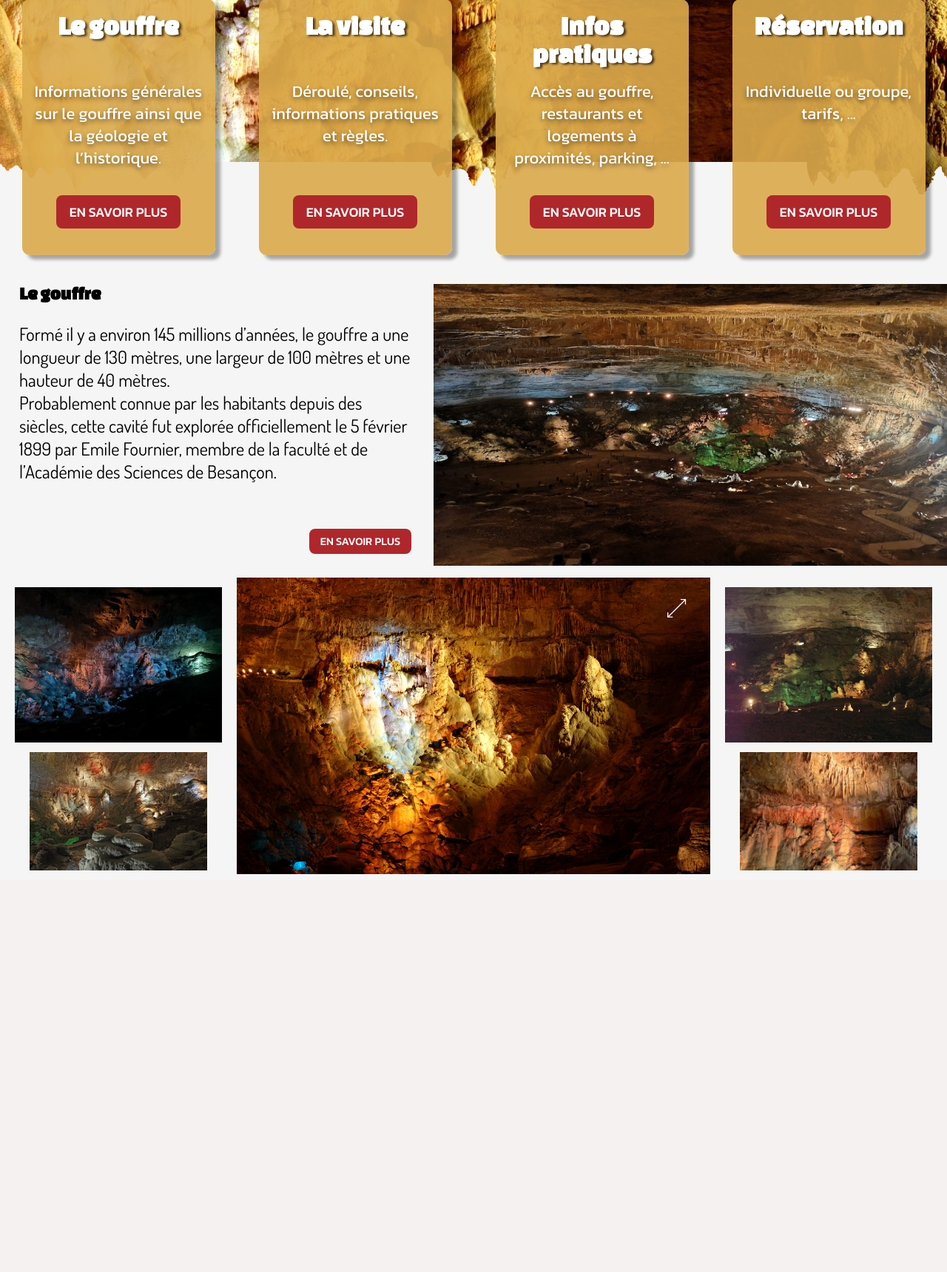
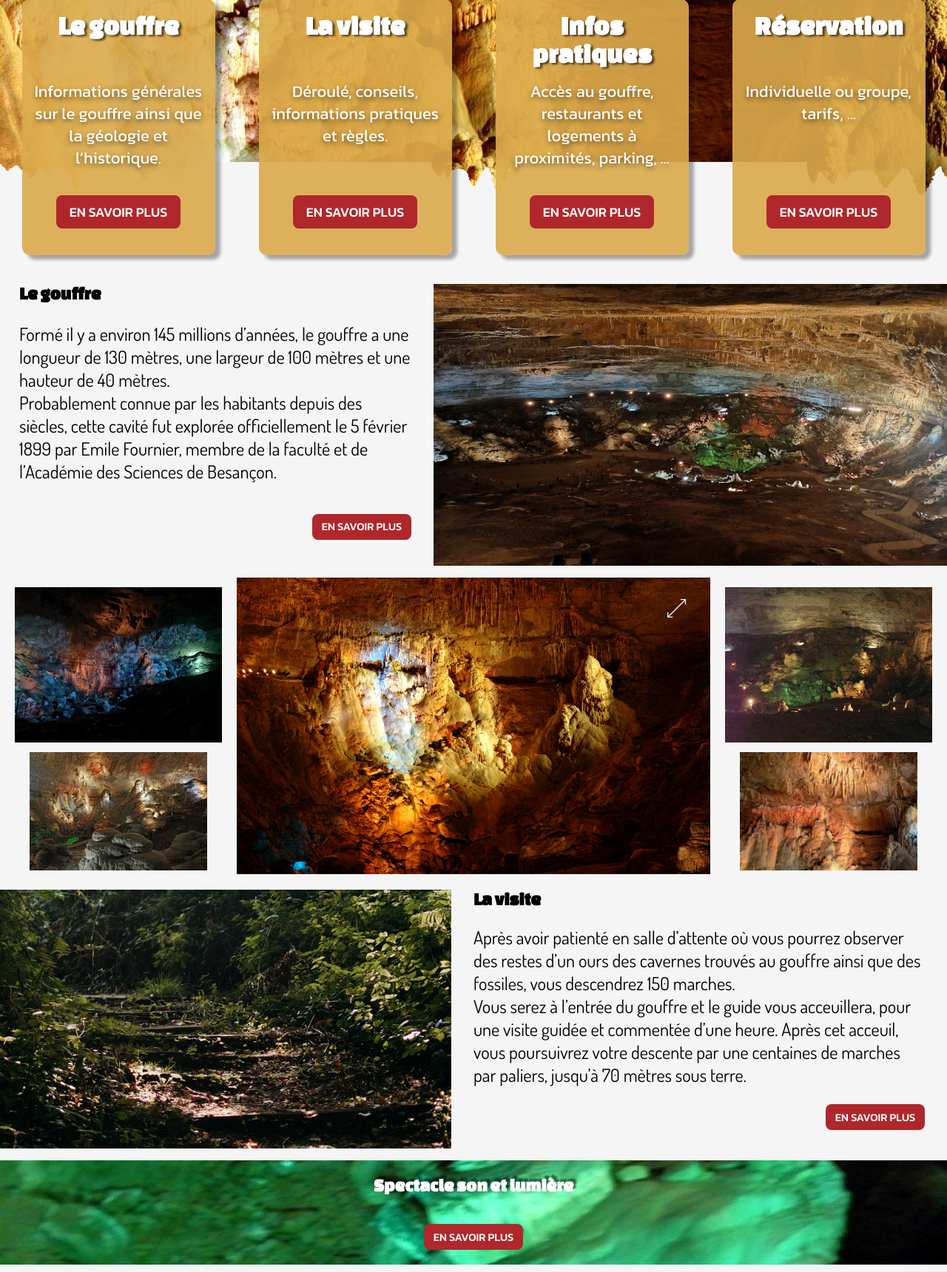
Before and after one commit to bast478/Projet_partie-int-gration, a PHP site: page / in a window 1280 px wide. Shown: the part 567-2287 px from the top of the page at 74% size. Before the commit the page ends 1749 px from the top, so only its background shows below. Run offline with PHP 8.4, Linux system fonts and the light colour scheme.

Commit message:
Change in pictures/, Add rubriques and map

```diff
--- a/index.html
+++ b/index.html
@@ -25,7 +25,7 @@
             <a href="#">réservation</a>
         </nav>
         <p>parmi les 10 plus grandes salles aménagées d'europe</p>
-        <section>
+        <section id="header_infos">
             <div>
                 <h2>Le gouffre</h2>
                 <p>Informations générales sur le gouffre ainsi que la géologie et l’historique.</p>
@@ -59,19 +59,18 @@
     </header>
     <main>
         <div id="main_Le-gouffre">
-            <div>
-                <h2>Le gouffre</h2>
-                <p>Formé il y a environ 145 millions d’années,  le gouffre a une longueur de 130 mètres, une largeur de 100 mètres et une hauteur
+            <section>
+                <h2 class="main_titles">Le gouffre</h2>
+                <p class="main_texts">Formé il y a environ 145 millions d’années,  le gouffre a une longueur de 130 mètres, une largeur de 100 mètres et une hauteur
                     de
                     40 mètres.<br>Probablement connue par les habitants depuis des siècles, cette cavité fut explorée officiellement le 5 février
-                    1899 par Emile Fournier, membre de la faculté et de l’Académie des Sciences de Besançon.
-                </p>
+                    1899 par Emile Fournier, membre de la faculté et de l’Académie des Sciences de Besançon.</p>
                 <p class="main_button">
                 <a href="#">en savoir plus</a>
                 </p>
-            </div>
+            </section>
             <div>
-                <img src="pictures/main_le-gouffre_picture.jpg" alt="Une photo du gouffre." width="1069" height="586">
+                <img src="pictures/main_le-gouffre.jpg" alt="Une photo du gouffre." width="1069" height="586">
             </div>
         </div>
         <div id="main_Gallery">
@@ -87,7 +86,39 @@
             <img src="pictures/gallery_pic_5.jpg" alt="Photo du gouffre." class="gallery_bottom">
         </div>
         <div id="main_La-visite">
-
+            <div>
+                <img src="pictures/main_la-visite.jpg" alt="Une photo d'escalier.">
+            </div>
+            <section>
+                <h2 class="main_titles">La visite</h2>
+                <p class="main_texts">Après avoir patienté en salle d’attente où vous pourrez observer des restes d’un ours des cavernes trouvés au gouffre
+                    ainsi que des fossiles, vous descendrez 150 marches.<br>
+                    Vous serez à l’entrée du gouffre et le guide vous acceuillera, pour une visite guidée et commentée d’une heure. Après cet acceuil, vous poursuivrez votre descente par une centaines de marches par paliers, jusqu’à 70 mètres sous terre.</p>
+                <p class="main_button">
+                    <a href="#">en savoir plus</a>
+                </p>
+            </section>
+        </div>
+        <section id="main_Spectacle">
+            <h2 class="main_titles">Spectacle son et lumière</h2>
+            <p class="main_button">
+                <a href="#">en savoir plus</a>
+            </p>
+        </section>
+        <div id="main_Informations-pratiques">
+            <div>
+                <img src="pictures/main_informations-pratiques.JPG" alt="Escalier dans le gouffre.">
+                <section>
+                    <h2 class="main_titles">Informations pratiques</h2>
+                    <p class="main_texts">Vous pourez profiter d’un grand parking gratuit ainsi que d’un coin pique-nique à l’ombre.</p>
+                    <p class="main_button">
+                        <a href="#">en savoir plus</a>
+                    </p>
+                </section>
+            </div>
+            <div>
+                <iframe width="425" height="350" frameborder="0" scrolling="no" marginheight="0" marginwidth="0" src="https://www.openstreetmap.org/export/embed.html?bbox=6.244075298309326%2C47.16625933986655%2C6.246757507324219%2C47.16752122992839&amp;layer=mapnik"></iframe>
+            </div>
         </div>
     </main>
 </body>
--- a/style.css
+++ b/style.css
@@ -9,6 +9,19 @@ body {
     background-color: #f5f5f5;
 }
 
+.main_titles {
+    font-family: 'Changa One', cursive;
+    /* font-size: 2.25rem; */
+    font-size: 1.9vw;
+    margin: 0;
+}
+
+.main_texts {
+    font-family: 'Dosis', sans-serif;
+    /* font-size: 2.25rem; */
+    font-size: 1.9vw;
+}
+
 .main_button {
     background-color: #AF272B;
     text-transform: uppercase;
@@ -17,9 +30,11 @@ body {
     /*font-size: 1.375rem;*/
     font-size: 1.15vw;
     /*padding: 1.1875rem 2.9375rem;*/
-    padding: 1.1% 2.8%;
+    padding: 0.5vw 1vw;
     box-sizing: border-box;
     border-radius: 8px;
+    margin: 0;
+    display: inline-block;
 }
 
 .main_button > a {
@@ -35,7 +50,7 @@ header {
     position: relative;
 }
 
-/*BAR DE NAVIGATION*/
+/*Bar de navigation*/
 
 nav {
     padding: 0.875rem 5.5625rem 0.375rem;
@@ -80,7 +95,7 @@ header > nav > div > svg { /*Flèche à côté de gouffe*/
     width: 15vw;
 }
 
-/*GROS TEXTE*/
+/*Gros texte*/
 
 header > p {
     font-family: 'Changa One', cursive;
@@ -93,7 +108,7 @@ header > p {
     text-shadow: 0.8125rem -0.5625rem 1.25rem black;
 }
 
-/*STALACTITES HEADER*/
+/*Stalactites header*/
 
 #header_stalactites-desktop {
     width: 100%;
@@ -103,9 +118,9 @@ header > p {
     height: 45px;
 }
 
-/*SECTION INFOS HEADER*/
+/*Section infos header*/
 
-section {
+#header_infos {
     display: flex;
     justify-content: space-around;
     max-width: 1500px;
@@ -116,7 +131,7 @@ section {
     transform: translate(0,126px);
 }
 
-section > div {
+#header_infos > div {
     width: 261px;
     min-height: 346px;
     background-color: rgba(219,170,76,0.9);
@@ -132,7 +147,7 @@ section > div {
     box-shadow: 7px 6px 4px rgba(0,0,0,0.33);
 }
 
-section > div > h2 {
+#header_infos > div > h2 {
     margin: 0;
     color: white;
     font-family: 'Changa One', cursive;
@@ -140,7 +155,7 @@ section > div > h2 {
     text-shadow: 0.1875rem 0.125rem 0.1875rem rgba(0,0,0,0.65);
 }
 
-section > div > p:nth-child(2) {
+#header_infos > div > p:nth-child(2) {
     margin: 0;
     position: absolute;
     top: 110px;
@@ -153,7 +168,7 @@ section > div > p:nth-child(2) {
     line-height: 1.875rem;
 }
 
-section > div > p > a {
+#header_infos > div > p > a {
     text-decoration: none;
     text-transform: uppercase;
     font-family: 'Kanit', sans-serif;
@@ -177,33 +192,23 @@ section > div > p > a {
     display: flex;
 }
 
-#main_Le-gouffre > div:first-child {
+#main_Le-gouffre > section:first-child {
     margin: 0 1.875rem 0 1.625rem;
     flex-basis: 42%;
     display: flex;
     flex-direction: column;
 }
 
-#main_Le-gouffre > div:first-child > h2 {
-    font-family: 'Changa One', cursive;
-    /* font-size: 2.25rem; */
-    font-size: 1.9vw;
-    margin: 0;
+#main_Le-gouffre > section:first-child > p:nth-child(2) {
+    margin: 5% 0 8%;
 }
 
-#main_Le-gouffre > div:first-child > p:nth-child(2) {
-    font-family: 'Dosis', sans-serif;
-    /* font-size: 2.25rem; */
-    font-size: 1.9vw;
-    margin: 5% 0 9%;
-}
-
-#main_Le-gouffre > div:first-child > p:nth-child(3) {
+#main_Le-gouffre > section:first-child > p:nth-child(3) {
     align-self: flex-end;
 }
 
 #main_Le-gouffre > div:nth-child(2) {
-flex-basis: 55%;
+    flex-basis: 55%;
 }
 
 #main_Le-gouffre > div:nth-child(2) > img {
@@ -260,3 +265,84 @@ flex-basis: 55%;
 }
 
 /*La visite*/
+
+#main_La-visite {
+    display: flex;
+    margin-top: 1vw;
+}
+
+#main_La-visite > section:nth-child(2) {
+    margin: 0 1.875rem 0;
+    display: flex;
+    flex-direction: column;
+    flex-basis: 50%;
+}
+
+#main_La-visite > section:nth-child(2) > p:nth-child(3) {
+    align-self: flex-end;
+}
+
+#main_La-visite > div:first-child {
+    flex-basis: 50%;
+}
+
+#main_La-visite > div:first-child > img {
+    width: 100%;
+   height: auto;
+}
+
+/*Spectacle*/
+
+#main_Spectacle {
+    background: url("pictures/spectacle.JPG") no-repeat center;
+    height: 11vw;
+    color: white;
+    display: flex;
+    flex-direction: column;
+    align-items: center;
+    margin-top: 1vw;
+    justify-content: space-around;
+}
+
+#main_Spectacle > h2 {
+    /*text-shadow: 6px -6px 3px rgba(0,0,0,0.50);*/
+    text-shadow: .3vw -.3vw .15vw rgba(0,0,0,0.50);
+}
+
+/*Infos pratiques*/
+
+#main_Informations-pratiques {
+    display: flex;
+    margin-top: 1vw;
+}
+
+#main_Informations-pratiques > div:first-child {
+    flex-basis: 50%;
+    position: relative;
+}
+
+#main_Informations-pratiques > div:first-child > img {
+    width: 100%;
+    height: auto;
+}
+
+#main_Informations-pratiques > div:nth-child(2) {
+    flex-basis: 50%;
+}
+
+#main_Informations-pratiques > div:nth-child(2) > iframe {
+    width: 100%;
+    height: 100%;
+}
+
+#main_Informations-pratiques > div:first-child > section {
+    background-color: #f5f5f5;
+    width: 21vw;
+    position: absolute;
+    top: 10%;
+    left: 6%;
+    /*padding: 18px;*/
+    padding: .95vw;
+    box-sizing: border-box;
+    text-align: center;
+}
```
Also changed, not shown: pictures/header_fleche_nav_le-gouffre.svg (deleted), pictures/main_informations-pratiques.JPG (added), pictures/main_la-visite.jpg (added), pictures/main_le-gouffre.jpg (renamed from pictures/main_le-gouffre_picture.jpg), pictures/spectacle.jpg (added).
